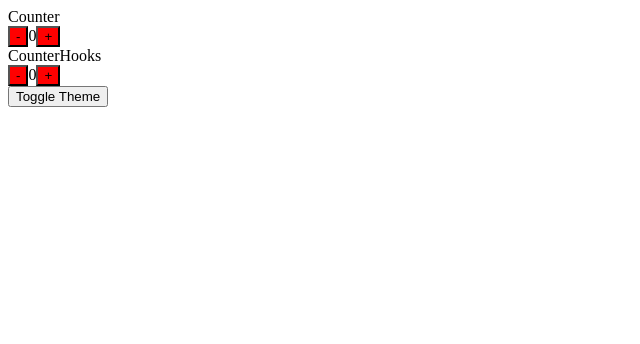
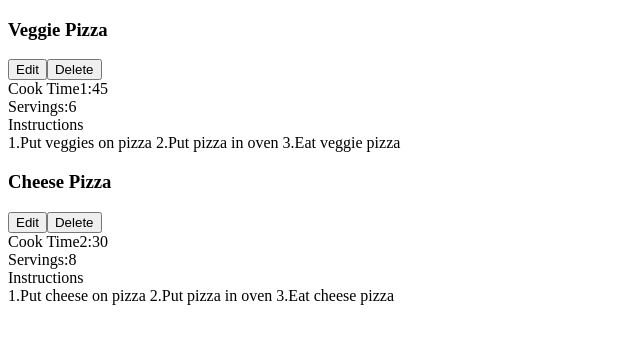
Before and after one commit to ankanadas/Building-First-React-App, a React (Create React App) app: page / in a window 1280 px wide. Shown: the top 344 px of the page, without its empty margins (0-640 px from the left). Built offline with nearby package versions, Linux system fonts and the light colour scheme.

Commit message:
building cooking app

```diff
--- a/src/App.js
+++ b/src/App.js
@@ -1,23 +1,24 @@
-import React, {useState} from "react";
-import Counter from "./Counter";
-import CounterHooks from "./CounterHook";
-
-export const ThemeContext = React.createContext()
+import RecipeList from "./RecipeList";
 
 function App() {
-  console.log("Render App");
-  const [theme, setTheme] = useState('red')
   return (
-    <ThemeContext.Provider value={{ backgroundColor: theme}}>
-      Counter
-      <Counter initialCount = {0} />
-      CounterHooks
-      <CounterHooks initialCount = {0} />
-      <button onClick={() => setTheme(prevTheme => {
-        return prevTheme === 'red' ? 'blue' : 'red'
-      })}>Toggle Theme</button>
-    </ThemeContext.Provider>
+    <RecipeList recipes = {sampleRecipes}/>
   );
 }
-
+const sampleRecipes = [
+  {
+    id: 1,
+    name: 'Veggie Pizza',
+    servings: 6,
+    cookTime: '1:45',
+    instructions: '1.Put veggies on pizza\n2.Put pizza in oven\n3.Eat veggie pizza'
+  },
+  {
+    id: 2,
+    name: 'Cheese Pizza',
+    servings: 8,
+    cookTime: '2:30',
+    instructions: '1.Put cheese on pizza\n2.Put pizza in oven\n3.Eat cheese pizza'
+  }
+]
 export default App;
--- a/src/Counter.js
+++ /dev/null
@@ -1,31 +0,0 @@
-import React, {Component} from "react";
-import { ThemeContext } from "./App";
-
-export default class Counter extends Component {
-    constructor(props){
-        super(props)
-        this.state = {
-            count: props.initialCount
-        }
-    }
-    render(){
-        console.log("Render Counter");
-        return (
-            <ThemeContext>
-                {style => (
-                    <div>
-                        <button style={style} onClick={() => this.changeCount(-1)}>-</button>
-                        <span>{this.state.count}</span>
-                        <button style={style} onClick={() => this.changeCount(1)}>+</button>
-                    </div>
-                )}
-            </ThemeContext>
-        )
-    }
-
-    changeCount(amount){
-        this.setState(previousState =>{
-            return  { count: previousState.count + amount}
-        })
-    }
-}
--- a/src/CounterHook.js
+++ /dev/null
@@ -1,15 +0,0 @@
-import React, {useState, useContext} from "react";
-import { ThemeContext } from "./App";
-
-export default function CounterHooks({initialCount}){
-    console.log("Render CounterHook");
-    const [count, setCount] = useState(initialCount)
-    const style = useContext(ThemeContext)
-    return(
-        <div>
-            <button style={style} onClick={() => setCount(prevCount => prevCount - 1)}>-</button>
-            <span>{count}</span>
-            <button style={style} onClick={() => setCount(prevCount => prevCount + 1)}>+</button>
-        </div>
-    )
-}
--- /dev/null
+++ b/src/Recipe.js
@@ -0,0 +1,28 @@
+import React from 'react'
+
+export default function Recipe(props) {
+    const {name, cookTime, servings, instructions} = props;
+    return (
+        <div>
+            <h3>{name}</h3>
+            <div>
+                <button>Edit</button>
+                <button>Delete</button>
+            </div>
+            <div>
+                <span>Cook Time</span>
+                <span>{cookTime}</span>
+            </div>
+            <div>
+                <span>Servings:</span>
+                <span>{servings}</span>
+            </div>
+            <div>
+                <span>Instructions</span>
+                <div>
+                    {instructions}
+                </div>
+            </div>
+        </div>
+    )
+}
--- /dev/null
+++ b/src/RecipeList.js
@@ -0,0 +1,16 @@
+import React from 'react'
+import Recipe from './Recipe'
+
+export default function RecipeList({recipes}) {
+    return (
+        <div>
+            {recipes.map(recipe =>{
+                return (
+                    <Recipe
+                    key={recipe.id}
+                    {...recipe}
+                />)
+            })}
+        </div>
+    )
+}
```
